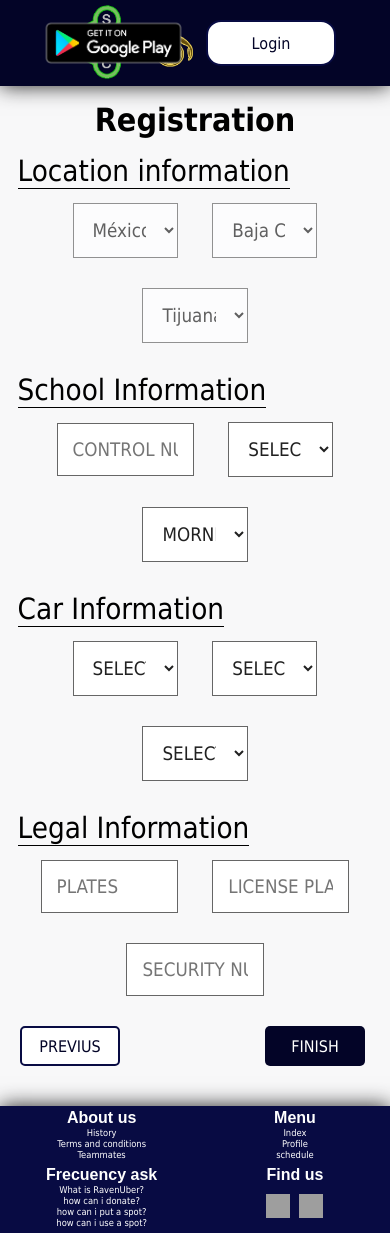
After one commit to jrzeric/shareMyCar, a PHP site: page /register2.php in a window 390 px wide. The commit adds this page. Run offline with PHP 8.4, Linux system fonts and the light colour scheme; grey boxes are pictures that could not be loaded.

Commit message:
Se realizan modificaciones finales para el sprint de la pagina de inicio (Guest). Se integra el formulario de registro... Archivos modificados: webapp/css/register.css, webapp/css/style.css, webapp/index.php, webapp/lib/header.php ... se anade los archivos: webapp/lib/header_register.php, webapp/register1.php, webapp/register2.php ... se eliminan los archivos: webapp/register1.html y webapp/register2.html ... Hasta este commit aun falta hacer responsiva la pagina de inicio y el formulario de registro.

```diff
--- a/webapp/css/register.css
+++ b/webapp/css/register.css
@@ -1,23 +1,15 @@
 * { margin: auto 0px; font-family: Tahoma, Verdana, Sans-serif; }
-main {
-	margin:0px;
-	background: #ccc;
+h1 { margin: 15px 0px;  text-align: center; }
+header {
+  position: relative;
+  height: 86px;
+	width: 100%;
+	background: #030427;
+	box-shadow: 0px 0px 20px #222;
+	z-index: 9000;
 }
-
-/*all*/
-header, #menu, #logo, #user, #sidemenu, #content {
-	position:relative;
-}
-
-/*header*/
-header {
-	float:left;
-	width:100%;
-	background:#FFF;
-	box-shadow:0px 0px 20px #222;
-	z-index:9000;
-}
-
+body { background-color: #F8F8F9; }
+main { position: relative; }
 footer{
 	float:left;
 	width:100%;
@@ -25,70 +17,88 @@ footer{
 	box-shadow:0px 0px 20px #222;
 	z-index:9000;
 }
-
-#logo {
-	width: 95%;
-	text-align: center;
+.header__logo {
+  position: absolute;
+  height: 80px;
+  margin-top: 3px;
+  left: 50px;
 }
-
-#logo img {
-	float: left;
-	height:60px;
+.header__download-app-icon {
+  position: absolute;
+  right: 195px;
+  width: 155px;
+  margin: 13px 4px;
+  cursor: pointer;
 }
-
-.download{
-	margin: 0px 0px 0px 0px;
-    font-weight: bold;
-    color: #000;
-    float: right;
-    position: relative;
+.header__button-login, .header__button-register {
+  position: absolute;
+  width: 130px;
+  height: 46px;
+  border-radius: 15px;
+  margin: 20px 4px;
+  color: white;
+  cursor: pointer;
 }
-
-.download label{
-    font-size: 12pt;
-    margin: 20px 0px 0px 0px;
-    float: left;
+.header__button-login {
+  right: 50px;
+  color: #030427;
+  border: 2px solid #080B43;
+  background-color: white;
 }
-
-.download img{
-	margin: 0px 0px 0px 0px;
-	height:40px;
-	position: relative;
-	float: right;
-	color:  #000;
+.form-section {
+  position: static;
+  width: 100%;
+  height: auto;
+  margin: 15px auto;
 }
-
-select{
-	float:left;
-	width:30%;
-	margin:10px 20px 10px 20px;
-	padding:10px 0px 10px 10px;
-	font-size:14pt;
-	background:#E8EAF6;
-	border:1px solid #666;
-	color:#AAA;
+.form-section__title {
+  position: relative;
+  left: 4.5%;
+  font-size: 22pt;
+  border-bottom: 1px solid black;
+	color: black;
 }
-
-#logo  {
-	margin: 10px auto auto 10px;
-    font-size: 25pt;
-    font-weight: bold;
-    color: #000;
+.form-section-blank {
+  position: relative;
+  width: 98%;
+  height: auto;
+  text-align: center;
+  margin: 0px auto;
 }
-
-#logo button {
-	border:0px;
-	height:40px;
-	width:100px;
-	margin-left:20px;
-	color:#FFF;
-	background:#000;
-	border-radius:5px;
-	font-size:12pt;
-	cursor:pointer;
-	float: right;
+.form-section-blank input, .form-section-blank select {
+	font-size: 14pt;
+  margin: 15px;
+	padding: 15px;
+	background: #FFF;
+	border: 1px solid #666;
+	color: #212121;
 }
-
+.form-section__blank--three-columns, .form-section__blank--two-columns {
+  position: relative;
+  height: auto;
+  margin: 5px 2%;
+}
+.form-section__blank--three-columns { width: 27.5%; }
+.form-section__blank--two-columns { width: 44.3%; }
+.map {
+  margin: auto auto;
+	height: auto;
+  height: 500px;
+	width: 97%;
+  margin: 15px 2%;
+}
+.next-page {
+  right: 50px;
+  color: white;
+  background-color: #030427;
+}
+.previus-page {
+  float: left;
+  margin-left:20px;
+  color: #030427;
+  border: 2px solid #080B43;
+  background-color: white;
+}
 button {
 	border:0px;
 	height:40px;
@@ -102,83 +112,3 @@ button {
 	float: right;
 	margin: auto 25px 25px auto;
 }
-
-#register{
-	position: relative;
-}
-
-#register2 input{
-	float:left;
-	width:46%;
-	margin: 10px auto auto 21px;
-	padding:10px 0px 10px 10px;
-	font-size:14pt;
-	background:#FFF;
-	border:1px solid #666;
-	color:#212121;
-}
-
-.labels{
-	font-size: 22pt;
-	margin: 100px 10px auto 100px;
-	color: #000;
-	float: center;
-}
-
-.box {
-	margin: 20px auto auto 20px;
-	position:relative;
-	float:left;
-	width:40%;
-	height:400px;
-	margin:1%;
-	box-shadow:0px 0px 20px #CCC;
-	background:#A4A4A4;
-}
-
-.box2 {
-	margin: 2px auto auto 2px;
-	position:relative;
-	float:left;
-	width:97%;
-	height:3px;
-	margin:1%;
-	box-shadow:0px 0px 20px #CCC;
-	background:#848484;
-}
-
-.box3 {
-	margin: 20px auto auto 20px;
-	position:relative;
-	float:left;
-	width:31%;
-	height:400px;
-	margin:1%;
-	box-shadow:0px 0px 20px #CCC;
-	background:#A4A4A4;
-}
-
-input{
-	float:left;
-	width:30%;
-	margin: 10px auto auto 21px;
-	padding:10px 0px 10px 10px;
-	font-size:14pt;
-	background:#FFF;
-	border:1px solid #666;
-	color:#212121;
-}
-
-
-.images{
-	margin: 20px auto auto 20px;
-    height: 190px;
-    width: 215px;
-}
-
-iframe{
-	margin:20px 20px 20px 10px;
-	height: 500px;
-	width: 98%;
-	float:center;
-}
--- a/webapp/lib/header.php
+++ b/webapp/lib/header.php
@@ -1,3 +1,4 @@
-<img class="header__menu-icon" src="images/menu__white.png" alt="">
 <img class="header__logo" src="images/logo.png" alt="">
-<img class="header__download-app-icon" src="images/download-app-03.svg" alt="Download App">
+<img class="header__download-app-icon" src="images/download-app-02.png" alt="">
+<button class="header__button-login" type="button" name="login">Login</button>
+<a href="register1.php"><button class="header__button-register" type="button" name="register">Register</button></a>
--- /dev/null
+++ b/webapp/lib/header_register.php
@@ -0,0 +1,3 @@
+<a href="index.php"><img class="header__logo" src="images/logo.png" alt=""></a>
+<img class="header__download-app-icon" src="images/download-app-02.png" alt="">
+<button class="header__button-login" type="button" name="login">Login</button>
--- /dev/null
+++ b/webapp/register2.php
@@ -0,0 +1,69 @@
+<!DOCTYPE html>
+<html>
+	<head>
+		<title><?php require_once('lib/title.php'); ?> Register</title>
+		<link href="css/register.css" rel="stylesheet"></link>
+    <link href="css/footer.css" rel="stylesheet"></link>
+	</head>
+	<body>
+    <header>
+      <?php require_once("lib/header_register.php"); ?>
+    </header>
+		<main>
+      <h1>Registration</h1>
+      <div class="form-section">
+        <label class="form-section__title">Location information</label>
+        <div class="form-section-blank">
+          <select id="country" class="form-section__blank--three-columns" name="country" disabled>
+            <option value="MX">México</option>
+          </select>
+          <select id="state" class="form-section__blank--three-columns" name="state" disabled>
+            <option value="BC">Baja California</option>
+          </select>
+          <select id="city" class="form-section__blank--three-columns" name="city" disabled>
+            <option value="TJ">Tijuana</option>
+          </select>
+        </div>
+      </div>
+      <div class="form-section">
+        <label class="form-section__title">School Information</label>
+        <div class="form-section-blank">
+          <input id="controlnumber" class="form-section__blank--three-columns" type="text" name="" value="" placeholder="CONTROL NUMBER">
+          <select id="turn" class="form-section__blank--three-columns" name="turn">
+            <option value="0">SELECT TURN</option>
+          </select>
+          <select id="ampm" class="form-section__blank--three-columns" name="ampm">
+            <option value="0">MORNING / EVENING</option>
+          </select>
+        </div>
+      </div>
+      <div class="form-section">
+        <label class="form-section__title">Car Information</label>
+        <div class="form-section-blank">
+          <select id="brand" class="form-section__blank--three-columns" name="state">
+            <option value="0">SELECT BRAND</option>
+          </select>
+          <select id="capacity" class="form-section__blank--three-columns" name="state">
+            <option value="0">SELECT CAPACITY</option>
+          </select>
+          <select id="color" class="form-section__blank--three-columns" name="city">
+            <option value="0">SELECT COLOR</option>
+          </select>
+        </div>
+      </div>
+      <div class="form-section">
+        <label class="form-section__title">Legal Information</label>
+        <div class="form-section-blank">
+          <input id="plates" class="form-section__blank--three-columns" type="text" name="" value="" placeholder="PLATES">
+          <input id="licencse" class="form-section__blank--three-columns" type="text" name="" value="" placeholder="LICENSE PLATE">
+          <input id="security" class="form-section__blank--three-columns" type="text" name="" value="" placeholder="SECURITY NUMBER">
+        </div>
+      </div>
+			<a href="register1.php"><button class="previus-page">PREVIUS</button></a>
+			<a href="index.php"><button class="next-page">FINISH</button></a>
+		</main>
+	</body>
+	<footer>
+		<?php require_once("lib/footer.php"); ?>
+	</footer>
+</html>
```
Also changed, not shown: webapp/css/style.css (+4 -5 lines), webapp/index.php (+2 -5 lines), webapp/register1.html (deleted, +0 -49 lines), webapp/register1.php (added, +43 -0 lines), webapp/register2.html (deleted, +0 -81 lines).
